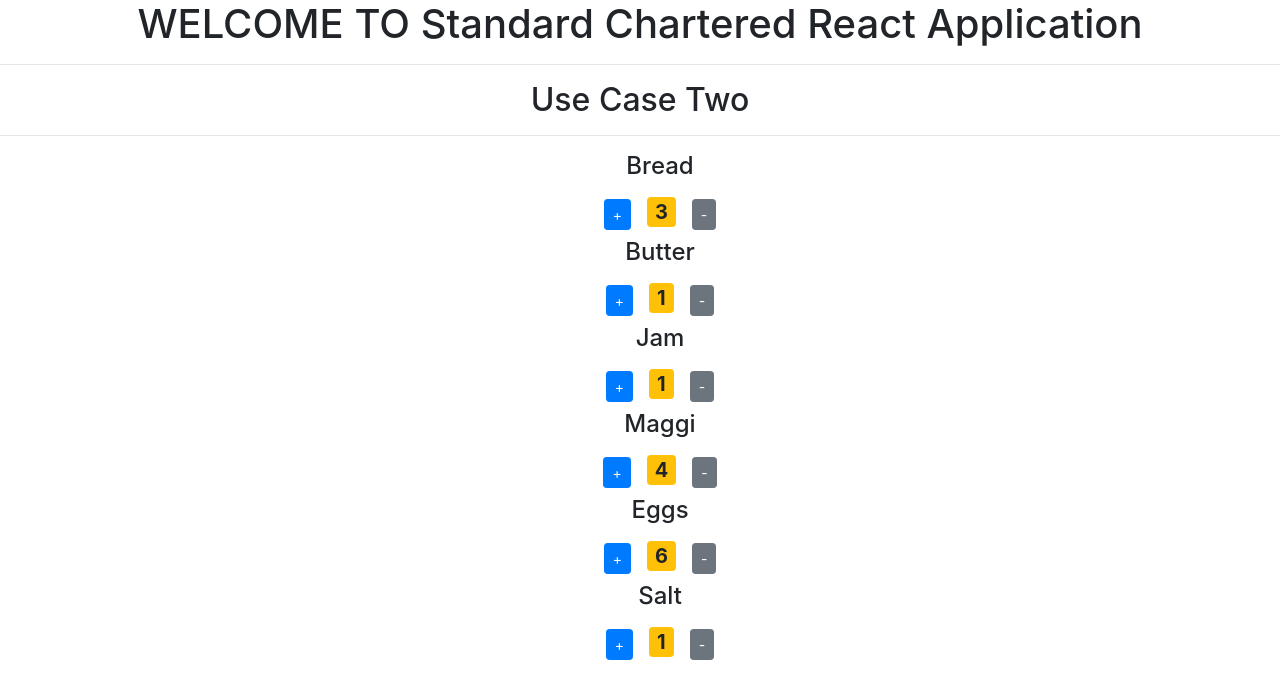
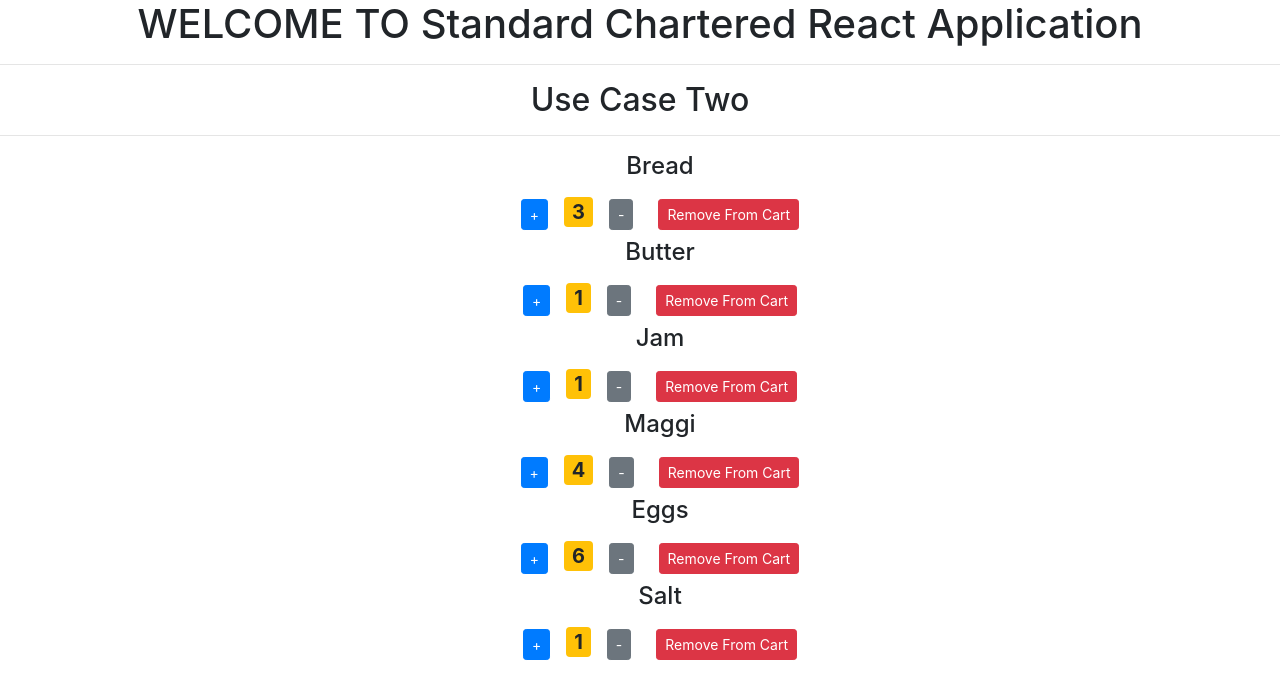
Before and after one commit to codewithz/scb-bootcamp-2022-react-playground, a React (Create React App) app: page / in a window 1280 px wide. Shown: the top 698 px of the page. Built offline with nearby package versions, Linux system fonts and the light colour scheme.

Commit message:
Child to Parent- 1

```diff
--- a/src/components/UseCaseTwo/ProductComponent.jsx
+++ b/src/components/UseCaseTwo/ProductComponent.jsx
@@ -30,6 +30,10 @@
         }
     }
 
+    const handleRemoveFromCart = () => {
+        props.onRemove(id);
+    }
+
 
     return (
         <div>
@@ -47,6 +51,11 @@
             >
                 -
             </button>
+            &nbsp;&nbsp;
+            <button className="btn btn-danger btn-sm m-2"
+                onClick={handleRemoveFromCart}>
+                Remove From Cart
+            </button>
         </div>
     )
 }
--- a/src/components/UseCaseTwo/ProductListComponent.jsx
+++ b/src/components/UseCaseTwo/ProductListComponent.jsx
@@ -14,6 +14,13 @@
 
     const [products, setProducts] = useState(productList);
 
+    const removeFromCart = (productId) => {
+        const filteredProducts = products.filter(
+            (product) => (product.id !== productId)
+        );
+
+        setProducts(filteredProducts)
+    }
 
     return (
         <div>
@@ -21,7 +28,11 @@
                 {
                     products.map((product) =>
                         // <li key={product.id}>{product.name} - {product.quantity}</li>
-                        <ProductComponent key={product.id} product={product} />
+                        <ProductComponent
+                            key={product.id}
+                            product={product}
+                            onRemove={removeFromCart}
+                        />
 
                     )
                 }
```
